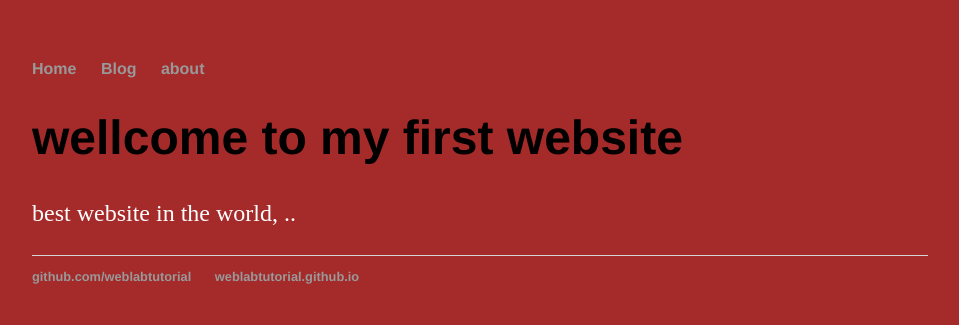
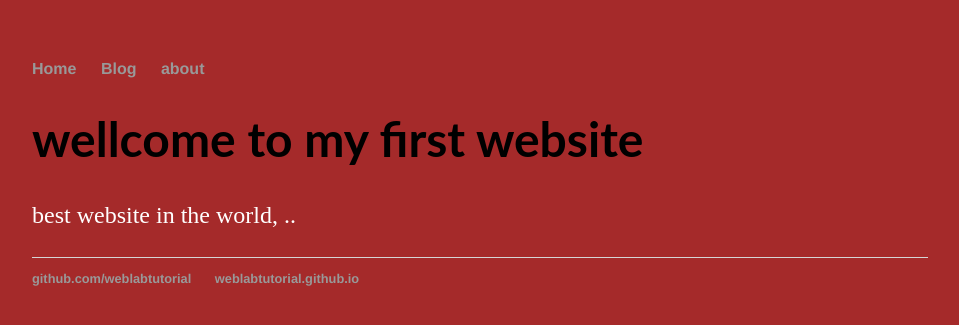
Before and after one commit to abdulrazeg/abdul.github.io, a Jekyll site: the page built from index.html, in a window 1280 px wide. Shown: the top 325 px of the page, without its empty margins (160-1119 px from the left). Built offline with Jekyll 4.4.1, drawn with Linux system fonts in a browser that asks for light colours.

Commit message:
Update main.css

```diff
--- a/css/main.css
+++ b/css/main.css
@@ -10,7 +10,7 @@ s {
 }
 h1 {
     font-size: 3em;
-    font-family:'Helvetica', 'Arial', 'Sans-Serif';
+    font-family:'lato', 'Arial', 'Sans-Serif';
 }
 p {
     font-size: 1.5em;
```
